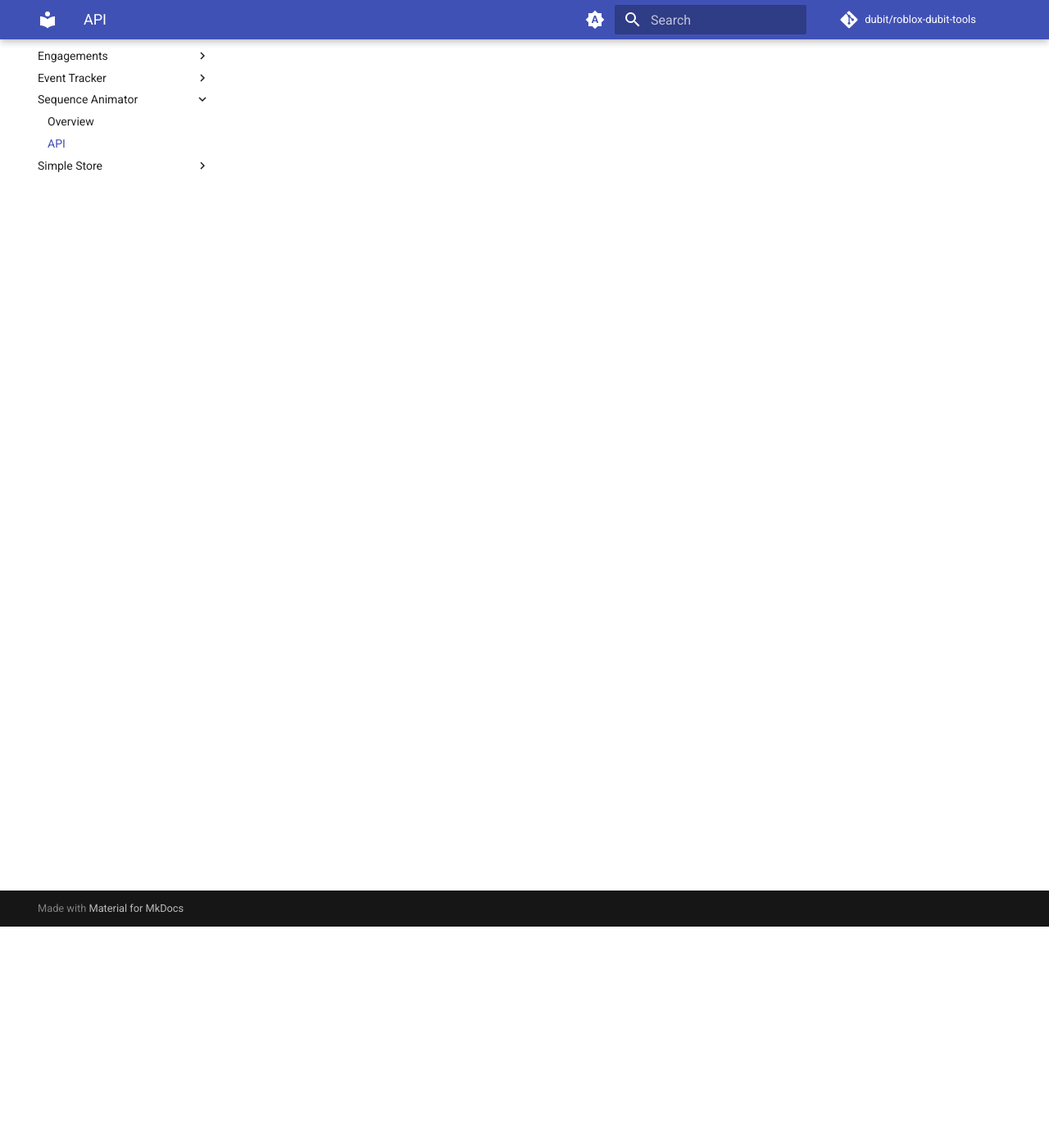
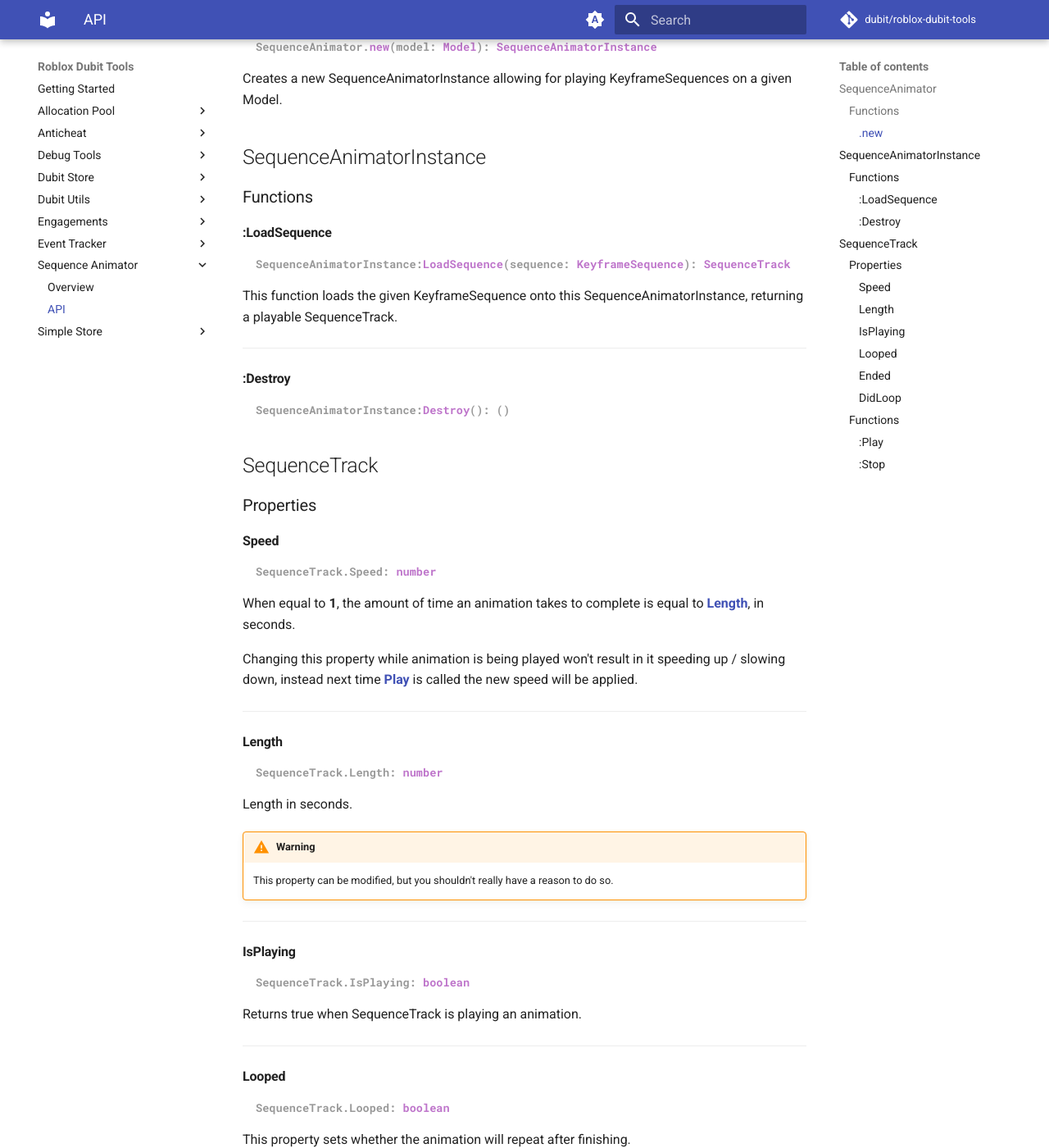
Before and after one commit to dubit/roblox-dubit-tools, an MkDocs documentation site: the page built from Docs/api/sequence_animator.md, in a window 1280 px wide and 1400 px high, scrolled down 270 px. Shown: the whole window at 82% size. Built offline with MkDocs 1.6.1 and Material for MkDocs 9.7.7, drawn with Linux system fonts in a browser that asks for light colours; comment, search, counter and statistics services are not loaded; some of the changed text lies outside the part shown.

Commit message:
Add SequenceAnimator documentation

````diff
--- a/Docs/api/sequence_animator.md
+++ b/Docs/api/sequence_animator.md
@@ -1 +1,117 @@
 # API
+
+## SequenceAnimator
+
+### Functions
+
+#### .new
+```luau { .fn_type }
+SequenceAnimator.new(model: Model): SequenceAnimatorInstance
+```
+
+Creates a new SequenceAnimatorInstance allowing for playing KeyframeSequences on a given Model.
+
+## SequenceAnimatorInstance
+
+### Functions
+
+#### :LoadSequence
+```luau { .fn_type }
+SequenceAnimatorInstance:LoadSequence(sequence: KeyframeSequence): SequenceTrack
+```
+
+This function loads the given KeyframeSequence onto this SequenceAnimatorInstance, returning a playable SequenceTrack.
+
+---
+
+#### :Destroy
+```luau { .fn_type }
+SequenceAnimatorInstance:Destroy(): ()
+```
+
+## SequenceTrack
+
+### Properties
+
+#### Speed
+```luau { .fn_type }
+SequenceTrack.Speed: number
+```
+
+When equal to **1**, the amount of time an animation takes to complete is equal to **[Length](#length)**, in seconds.
+
+Changing this property while animation is being played won't result in it speeding up / slowing down, instead next time **[Play](#play)** is called the new speed will be applied.
+
+---
+
+#### Length
+```luau { .fn_type }
+SequenceTrack.Length: number
+```
+
+Length in seconds.
+
+!!! warning
+	This property can be modified, but you shouldn't really have a reason to do so.
+
+---
+
+#### IsPlaying
+```luau { .fn_type }
+SequenceTrack.IsPlaying: boolean
+```
+
+Returns true when SequenceTrack is playing an animation.
+
+---
+
+#### Looped
+```luau { .fn_type }
+SequenceTrack.Looped: boolean
+```
+
+This property sets whether the animation will repeat after finishing.
+
+Changing this property while animation is being played won't result in it looping once it reaches the end, instead next time **[Play](#play)** is called the new change will be applied.
+
+---
+
+#### Ended
+```luau { .fn_type }
+SequenceTrack.Ended: RBXScriptSignal
+```
+
+Fires when the SequenceTrack is completely done moving anything in the world, meaning the animation has finished playing.
+
+---
+
+#### DidLoop
+```luau { .fn_type }
+SequenceTrack.DidLoop: RBXScriptSignal
+```
+
+This event fires whenever a looped SequenceTrack completes a loop.
+
+### Functions
+
+#### :Play
+```luau { .fn_type }
+SequenceTrack:Play(): ()
+```
+
+When called the animation will start playing.
+
+!!! notice
+	Currently SequenceAnimator doesn't support fadeTime and weight unlike Robloxes AnimationTrack.
+
+---
+
+#### :Stop
+```luau { .fn_type }
+SequenceTrack:Stop(): ()
+```
+
+Stops the current animation, if one is playing. Stopping an animation will not cause the pose to reset to its default state.
+
+!!! notice
+	Currently SequenceAnimator doesn't support fadeTime and weight unlike Robloxes AnimationTrack.
````
Also changed, not shown: Docs/packages/sequence_animator.md (+30 -0 lines).
